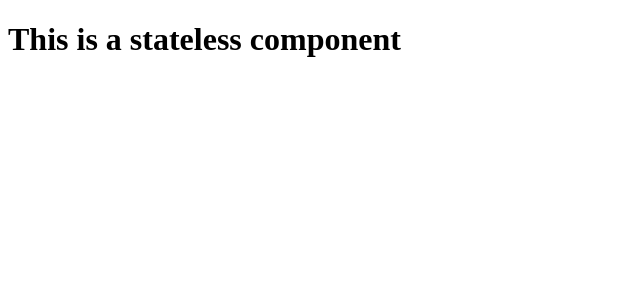
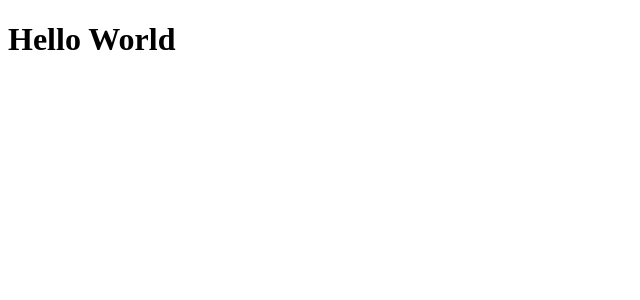
Before and after one commit to robbiereta/react_learning_part1, a React (Create React App) app: page / in a window 1280 px wide. Shown: the top 300 px of the page, without its empty margins (0-640 px from the left). Built offline with nearby package versions, Linux system fonts and the light colour scheme.

Commit message:
good practice: poner en parentesis el return

```diff
--- a/src/App.js
+++ b/src/App.js
@@ -1,12 +1,9 @@
 import React from 'react';
 
-//Componente normal de react con class
-// class App extends React.Component{
-//   render(){
-//     return <h1>Hello World</h1> // JSX convertido a javascript
-//   }
-// }
+class App extends React.Component{
+  render(){
+    return (<h1>Hello World</h1> )// JSX convertido a javascript
+  }
+}
 
-//stateless, sin state
-const App = () => <h1>This is a stateless component</h1>
 export default App
```
